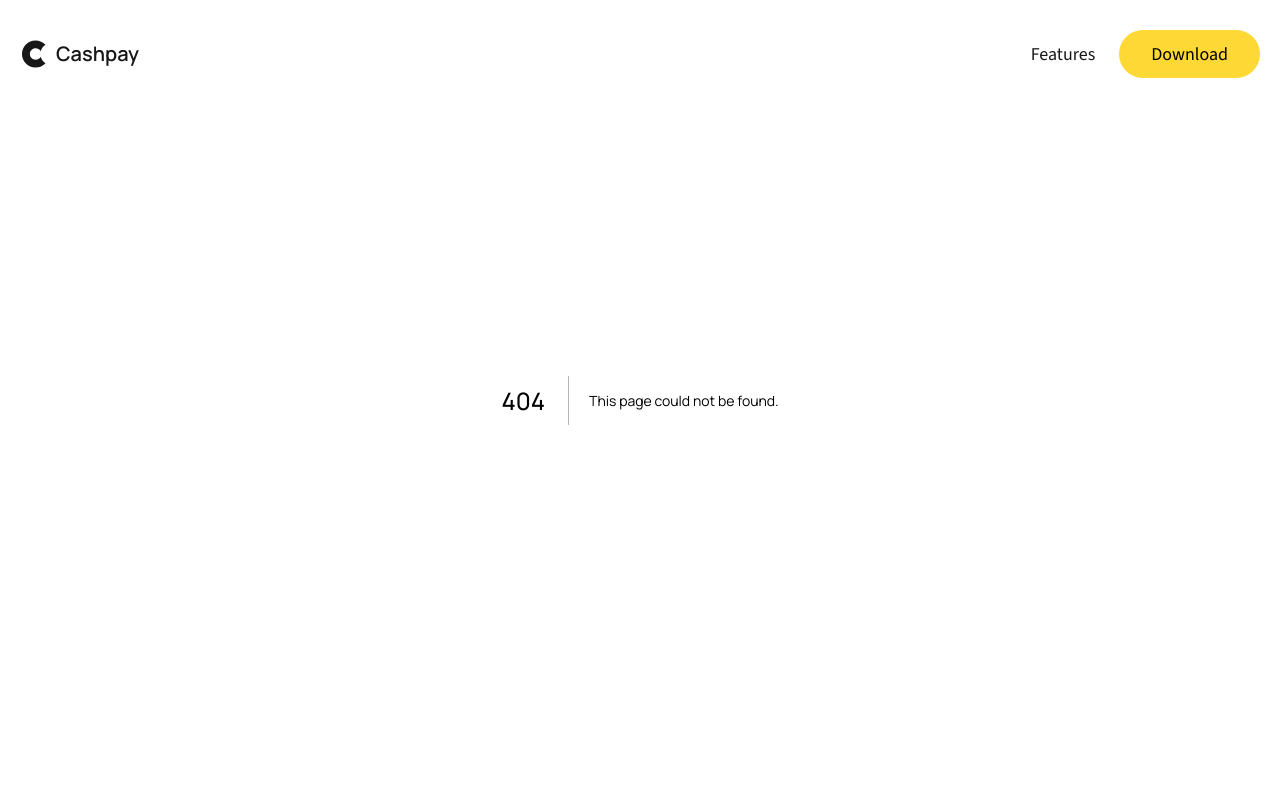
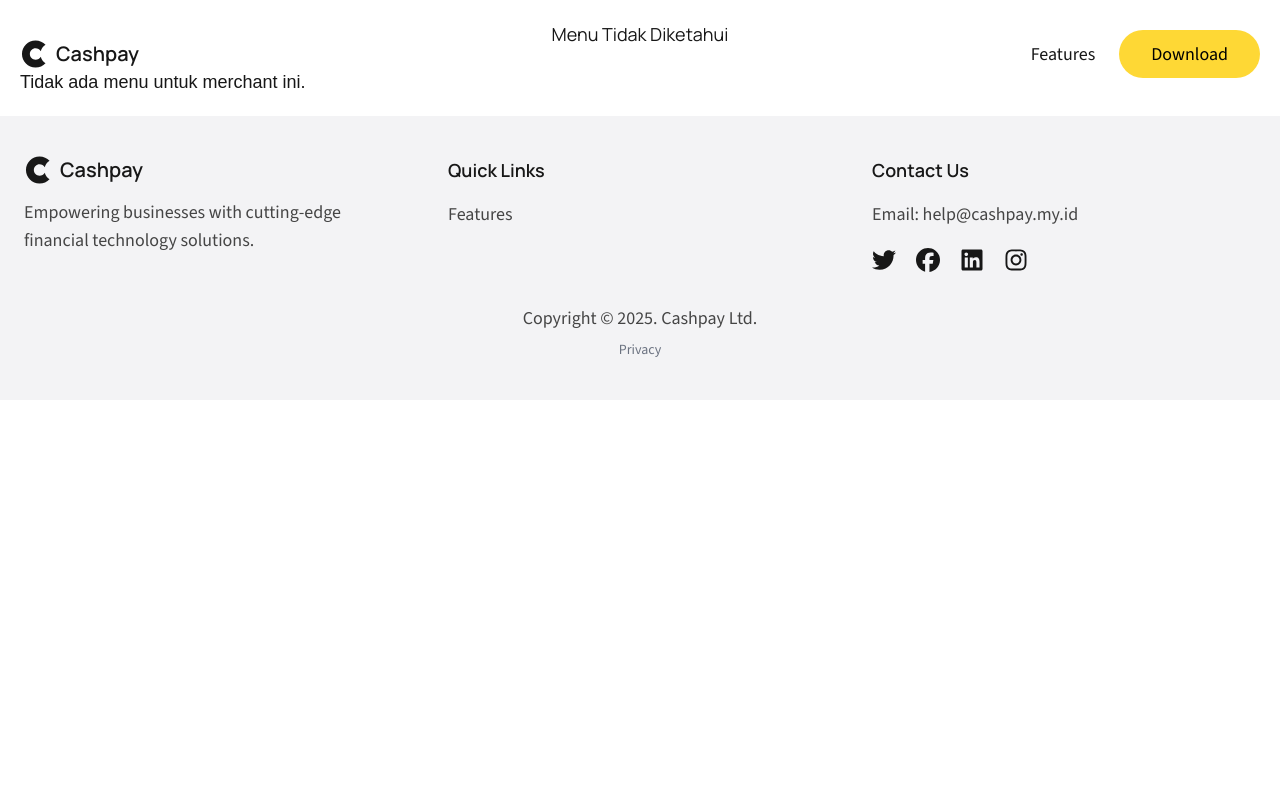
Before and after one commit to srv-cashpay/landing, a Next.js app: page /menu in a window 1280 px wide. Before the commit this address had no page. Shown: the top 800 px of the page. Built offline with nearby package versions, Linux system fonts and the light colour scheme.

Commit message:
menus in web

```diff
--- /dev/null
+++ b/src/app/menu/page.js
@@ -0,0 +1,74 @@
+"use client";  // karena kita pakai hook di komponen client
+
+import React from "react";
+import { useSearchParams } from "next/navigation";
+
+const menuData = {
+  greetinc: [
+    { id: 1, name: "Nasi Goreng", price: 15000 },
+    { id: 2, name: "Mie Ayam", price: 12000 },
+  ],
+  warung123: [
+    { id: 3, name: "Sate Ayam", price: 20000 },
+    { id: 4, name: "Bakso", price: 13000 },
+  ],
+};
+
+const MenuMakan = () => {
+  const searchParams = useSearchParams();
+  const merchant = searchParams.get("merchant");
+
+  const menu = menuData[merchant] || [];
+
+  return (
+    <div style={styles.container}>
+      <h1 style={styles.title}>Menu {merchant || "Tidak Diketahui"}</h1>
+      {menu.length === 0 ? (
+        <p>Tidak ada menu untuk merchant ini.</p>
+      ) : (
+        <div style={styles.grid}>
+          {menu.map((item) => (
+            <div key={item.id} style={styles.card}>
+              <h2>{item.name}</h2>
+              <p>Harga: Rp {item.price.toLocaleString()}</p>
+              <button style={styles.button}>Pesan</button>
+            </div>
+          ))}
+        </div>
+      )}
+    </div>
+  );
+};
+
+const styles = {
+  container: {
+    padding: "20px",
+    fontFamily: "Arial, sans-serif",
+  },
+  title: {
+    textAlign: "center",
+    marginBottom: "20px",
+  },
+  grid: {
+    display: "grid",
+    gridTemplateColumns: "repeat(auto-fit, minmax(200px, 1fr))",
+    gap: "20px",
+  },
+  card: {
+    border: "1px solid #ddd",
+    borderRadius: "8px",
+    padding: "10px",
+    textAlign: "center",
+    boxShadow: "0 2px 5px rgba(0,0,0,0.1)",
+  },
+  button: {
+    backgroundColor: "#4CAF50",
+    color: "white",
+    padding: "8px 16px",
+    border: "none",
+    borderRadius: "4px",
+    cursor: "pointer",
+  },
+};
+
+export default MenuMakan;
```
